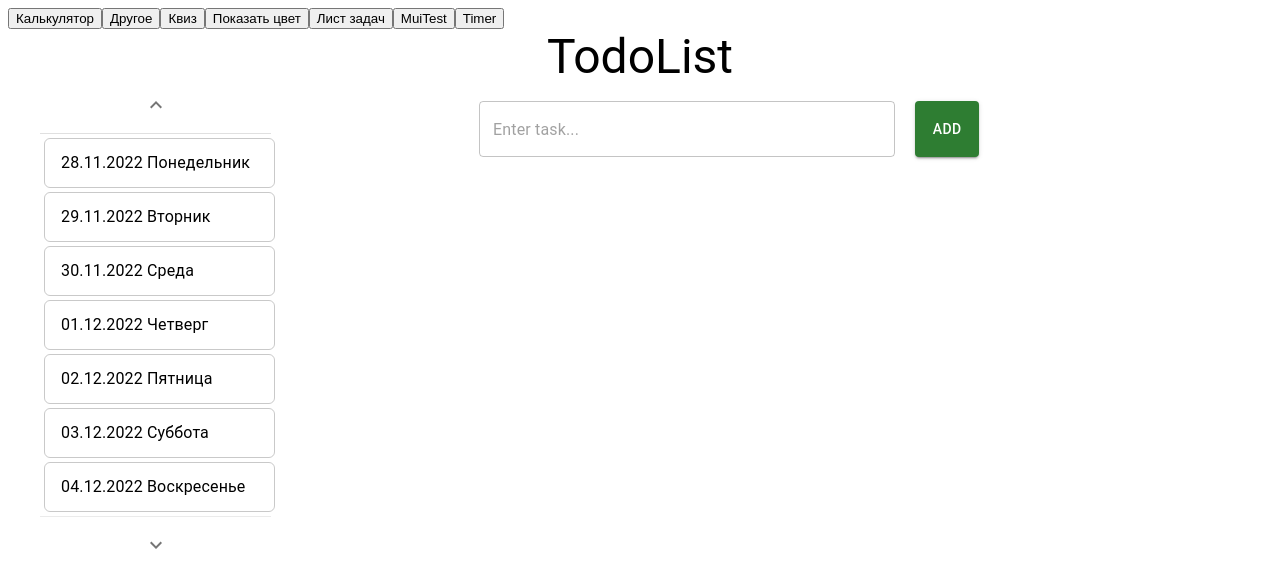
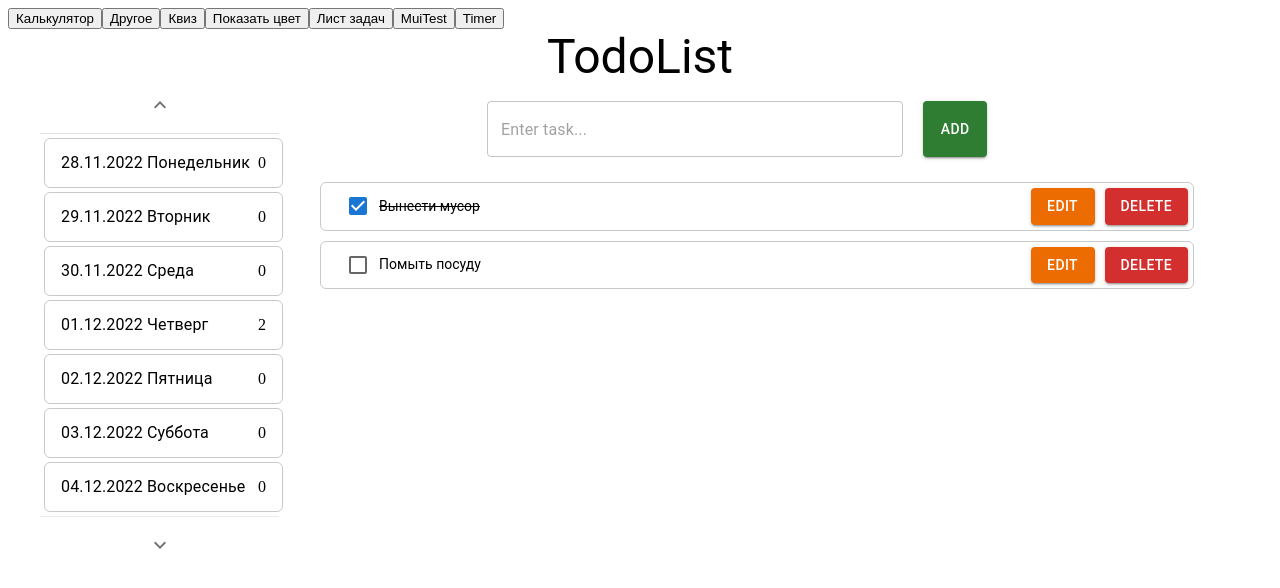
Before and after one commit to DmitriyDedunik/front-end-education, a React (Create React App) app: page / in a window 1280 px wide. Both pictures are taken after a click on the button "Лист задач". Shown: the top 588 px of the page. Built offline with nearby package versions, Linux system fonts and the light colour scheme.

Commit message:
todolist

```diff
--- a/src/components/ToDoList/components/Calendar/index.tsx
+++ b/src/components/ToDoList/components/Calendar/index.tsx
@@ -21,11 +21,10 @@ const dayWeekStr = [
     'Воскресенье'
 ];
 
-export function Calendar() {
+export function Calendar({setCurrentDate, currentDay, getCurrentDayTasks}:any) {
 
     const [numbersArr, setNumbersArr] = useState<Date[]>([])
     const [dayForWeek, setDayForWeek] = useState<Date>(new Date())
-    const {selectedDay} = useTaskState()
 
     const today = new Date()
     const dayWeek = today.getDay()
@@ -78,10 +77,11 @@ export function Calendar() {
             <List component="nav" aria-label="mailbox folders">
                 <Divider/>
                 {numbersArr.map((day, index) => (
-                        <ListItem sx={buttonCalendar} button divider onClick={() => selectedDay(day)}>
+                        <ListItem sx={buttonCalendar} button divider onClick={() => setCurrentDate(day)}>
                             <ListItemText primary={
                                 `${getTimeString(day.getDate())}.${getTimeString(day.getMonth() + 1)}.${day.getFullYear()} ${dayWeekStr[index]}`
                             }/>
+                            <span>{getCurrentDayTasks(day).length}</span>
                         </ListItem>
                     )
                 )}
--- a/src/components/ToDoList/components/TaskList/index.tsx
+++ b/src/components/ToDoList/components/TaskList/index.tsx
@@ -29,10 +29,9 @@ const buttonTask = {
     margin: '5px'
 }
 
-export function TaskList() {
+export function TaskList({currentDay}: any) {
 
-    const {stateTaskArray, setStateTaskArray, lastId, setLastId, currentDayTasks} = useTaskState()
-
+    const {stateTaskArray, setStateTaskArray, lastId, setLastId} = useTaskState()
     const [textValue, setTextValue] = useState('')
     const [stateEditTask, setStateEditTask] = useState(false)
     const [indexTask, setIndexTask] = useState<number>(0)
@@ -48,7 +47,7 @@ export function TaskList() {
             setTextValue('')
             setStateEditTask(false)
         } else {
-            stateTaskArray.push({task: textValue, done: false, dateTask: new Date(), id: lastId})
+            stateTaskArray.push({task: textValue, done: false, dateTask: currentDay, id: lastId})
             setStateTaskArray([...stateTaskArray])
             setTextValue('')
             setLastId(lastId + 1)
@@ -90,8 +89,15 @@ export function TaskList() {
                 </Button>
             </Box>
             <Grid container sx={{width: '100%', margin: '20px'}} spacing={2}>
-                {currentDayTasks.map((task) => {
-                    debugger
+                {stateTaskArray.map((task) => {
+                    const dayEnd = new Date(
+                        currentDay.getFullYear(),
+                        currentDay.getMonth(),
+                        currentDay.getDate(),
+                        23,
+                        59,
+                        59)
+                    if (task.dateTask >= currentDay && task.dateTask <= dayEnd) {
                         return <Grid item xs={12} sx={taskCellSX}>
                             <Checkbox checked={task.done} onChange={() => setCheckboxStatus(task.id)}/>
                             <Typography
@@ -111,6 +117,8 @@ export function TaskList() {
                                       onClick={() => deleteTask(task.id)}>Delete</Button>
                         </span>
                         </Grid>
+                    }
+                    return null
                 })}
             </Grid>
         </Grid>
--- a/src/components/ToDoList/components/hooks/calendarEffect.ts
+++ b/src/components/ToDoList/components/hooks/calendarEffect.ts
@@ -24,28 +24,26 @@ export function useTaskState(){
         }
     ];
 
-    const [stateTaskArray , setStateTaskArray] = useState(taskArray)
+    const [stateTaskArray , setStateTaskArray] = useState<ITask[]>(taskArray)
     const [lastId, setLastId] = useState<number>(2)
-    const [currentDayTasks , setCurrentDayTasks] = useState<ITask[]>([])
 
-    const selectedDay = (day: Date):void =>{
-        const thatDayTasks = stateTaskArray.filter(el => {
-                const dayEnd = new Date(
-                    day.getFullYear(),
-                    day.getMonth(),
-                    day.getDate(),
-                    23,
-                    59,
-                    59
-                )
-                return el.dateTask >= day && el.dateTask <= dayEnd
-            }
-        )
+    // const selectedDay = (day: Date):void =>{
+    //     const thatDayTasks = stateTaskArray.filter(el => {
+    //             const dayEnd = new Date(
+    //                 day.getFullYear(),
+    //                 day.getMonth(),
+    //                 day.getDate(),
+    //                 23,
+    //                 59,
+    //                 59
+    //             )
+    //             return el.dateTask >= day && el.dateTask <= dayEnd
+    //         }
+    //     )
+    //
+    //     setCurrentDayTasks([...thatDayTasks])
+    // }
 
-        setCurrentDayTasks([...thatDayTasks])
-        debugger
-    }
-
-    return { stateTaskArray, setStateTaskArray, lastId, setLastId, selectedDay, currentDayTasks }
+    return {stateTaskArray, setStateTaskArray, lastId, setLastId }
 
 }
--- a/src/components/ToDoList/index.tsx
+++ b/src/components/ToDoList/index.tsx
@@ -1,8 +1,9 @@
-import React from 'react';
+import React, {useState} from 'react';
 import {Grid, Typography} from "@mui/material";
 
 import {TaskList} from "./components/TaskList";
 import {Calendar} from "./components/Calendar";
+import {useTaskState, ITask} from "./components/hooks/calendarEffect";
 
 const topGrid = {
     marginTop: '100px',
@@ -13,12 +14,33 @@ const topGrid = {
 
 export const ToDoList = () => {
 
+    const [currentDay, setCurrentDate] = useState<Date>(new Date())
+
+    const {stateTaskArray} = useTaskState()
+
+    const getCurrentDayTasks = (day: Date):ITask[] =>{
+        const thatDayTasks = stateTaskArray.filter(el => {
+                const dayEnd = new Date(
+                    day.getFullYear(),
+                    day.getMonth(),
+                    day.getDate(),
+                    23,
+                    59,
+                    59
+                )
+                return el.dateTask >= day && el.dateTask <= dayEnd
+            }
+        )
+
+        return thatDayTasks;
+    }
+
     return(
         <>
             <Typography variant="h3" textAlign="center">TodoList</Typography>
             <Grid container spacing={2} sx={topGrid}>
-                <Calendar/>
-                <TaskList/>
+                <Calendar setCurrentDate={setCurrentDate} currentDay={currentDay} getCurrentDayTasks={getCurrentDayTasks}/>
+                <TaskList currentDay={currentDay}/>
             </Grid>
         </>
     )
```
Lines whose indentation alone changed are shown as unchanged.
